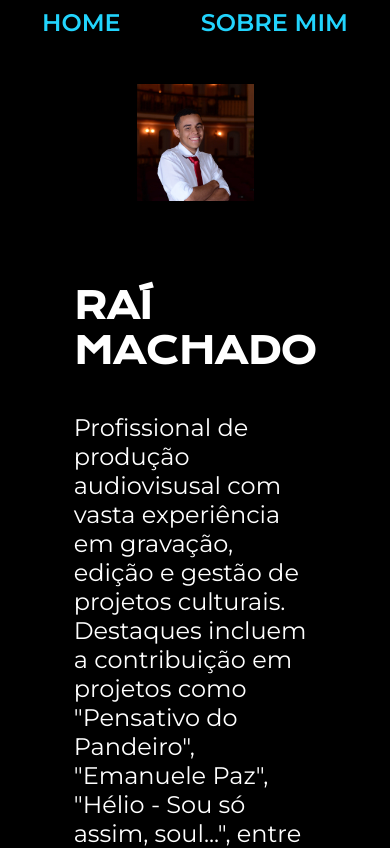
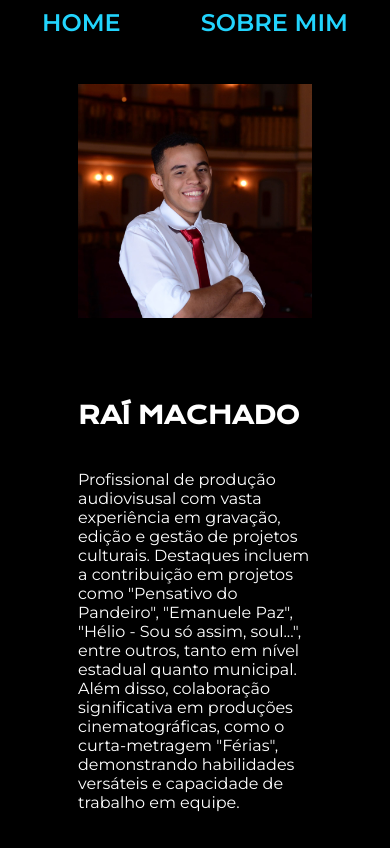
Before and after one commit to rai-com-i/portifolio, a plain HTML site: page index.html in a window 390 px wide. Shown: the top 848 px of the page. Drawn offline with nearby package versions, Linux system fonts and the light colour scheme.

Commit message:
Update style.css

```diff
--- a/estilos/style.css
+++ b/estilos/style.css
@@ -121,5 +121,20 @@ body {
         width: auto;
     }
 
+        .imagem{
+        width: 100%;
+    }
+
+    .Apes_conteudo_nome{
+    font-size: 1.5rem;
+    font-family: "Krona One", sans-serif;
+}
+
+
+.Apes_conteudo_nome2{
+    font-size: 1rem;
+    font-family: "Montserrat", sans-serif;
+}
+
 
 }
```
